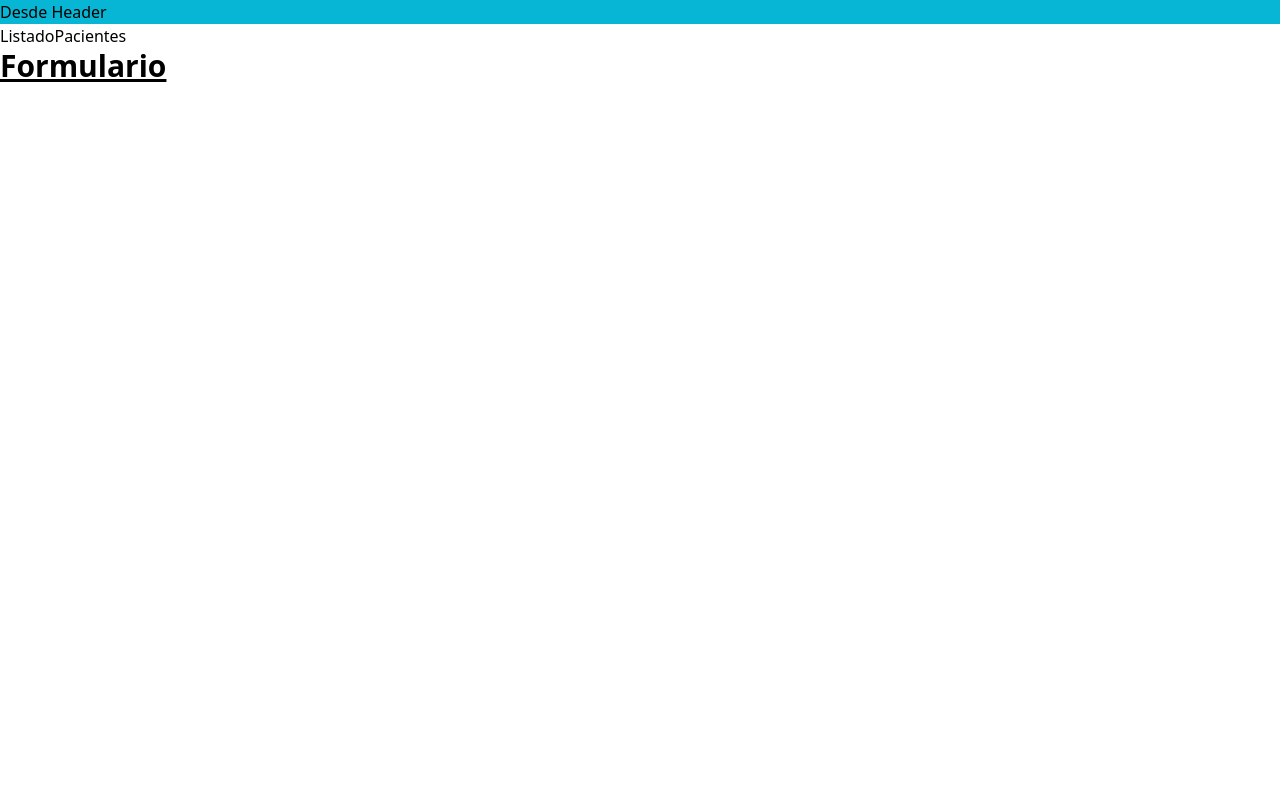
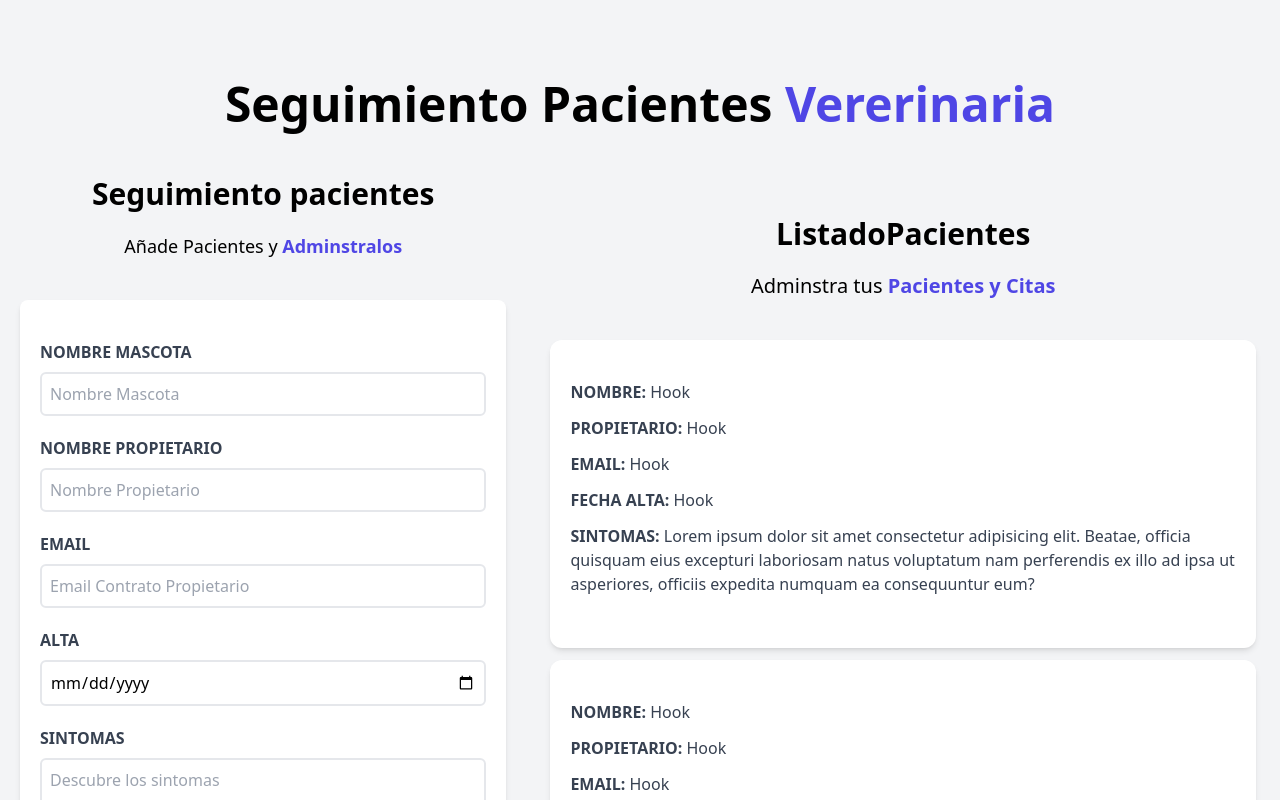
Before and after one commit to HeinzNaumann/Patient-Manager, a React (Vite) app: page / in a window 1280 px wide. Shown: the top 800 px of the page. Built offline with nearby package versions, Linux system fonts and the light colour scheme.

Commit message:
Add of input and error message

```diff
--- a/index.html
+++ b/index.html
@@ -6,7 +6,7 @@
     <meta name="viewport" content="width=device-width, initial-scale=1.0" />
     <title>Patient Manager</title>
   </head>
-  <body>
+  <body class="bg-gray-100 h-screen">
     <div id="root"></div>
     <script type="module" src="/src/main.jsx"></script>
   </body>
--- a/src/App.jsx
+++ b/src/App.jsx
@@ -1,15 +1,17 @@
-import Formulario from "./components/Formulario"
-import Header from "./components/Header"
-import ListadoPacientes from "./components/ListadoPacientes"
+import Formulario from "./components/Formulario";
+import Header from "./components/Header";
+import ListadoPacientes from "./components/ListadoPacientes";
 
 function App() {
   return (
-    <>
+    <div className="container mx-auto mt-20">
       <Header />
-      <ListadoPacientes/>
-      <Formulario/>
-    </>
-  )
+      <div className="mt-12 md:flex">
+        <Formulario />
+        <ListadoPacientes />
+      </div>
+    </div>
+  );
 }
 
-export default App
+export default App;
--- a/src/components/Formulario.jsx
+++ b/src/components/Formulario.jsx
@@ -1,8 +1,135 @@
+import { useState, useEffect } from "react";
 
 const Formulario = () => {
+  const [nombre, setNombre] = useState("");
+  const [propietario, setPropietario] = useState("");
+  const [email, setEmail] = useState("");
+  const [fecha, setFecha] = useState("");
+  const [sintomas, setSintomas] = useState("");
+
+  const [error, setError] = useState("");
+
+  const handleSubmit = (e) => {
+    e.preventDefault();
+
+    if ([nombre, propietario, email, fecha, sintomas].includes("")) {
+      console.log("Hay algun campo vacio");
+      setError(true);
+    } else {
+      console.log("Todos llenos");
+      setError(false);
+    }
+
+    console.log("Enviando formulario");
+  };
+
+  console.log(nombre);
+
   return (
-    <h1 className="text-3xl font-bold underline ">Formulario</h1>
-  )
-}
+    <div className="md:w-1/2 lg:w-2/5 mx-5">
+      <h2 className=" font-black text-center text-3xl">
+        Seguimiento pacientes
+      </h2>
+      <p className="text-lg mt-5 text-center mb-10">
+        Añade Pacientes y {""}
+        <span className="text-indigo-600 font-bold">Adminstralos</span>
+      </p>
+      <form
+        onSubmit={handleSubmit}
+        className="bg-white shadow-md rounded-lg py-10 px-5 mb-10"
+      >
+        {error && (
+          <div className="bg-red-800 text-white text-center p-3 uppercase font-bold mb-3 rounded">
+            <p>Todos los campos son obligatorios</p>
+          </div>
+        )}
+        <div className="mb-5">
+          <label
+            className="block text-gray-700 uppercase font-bold"
+            htmlFor="mascota"
+          >
+            Nombre Mascota
+          </label>
+          <input
+            id="mascota"
+            type="text"
+            placeholder="Nombre Mascota"
+            className="border-2 mt-2 p-2 placeholder-gray-400 rounded-md w-full"
+            value={nombre}
+            onChange={(e) => setNombre(e.target.value)}
+          />
+        </div>
+        <div className="mb-5">
+          <label
+            className="block text-gray-700 uppercase font-bold"
+            htmlFor="propietario"
+          >
+            Nombre Propietario
+          </label>
+          <input
+            id="propietario"
+            type="text"
+            placeholder="Nombre Propietario"
+            className="border-2 mt-2 p-2 placeholder-gray-400 rounded-md w-full"
+            value={propietario}
+            onChange={(e) => setPropietario(e.target.value)}
+          />
+        </div>
+        <div className="mb-5">
+          <label
+            className="block text-gray-700 uppercase font-bold w-full"
+            htmlFor="email"
+          >
+            Email
+          </label>
+          <input
+            id="email"
+            type="email"
+            placeholder="Email Contrato Propietario"
+            className="border-2 mt-2 p-2 placeholder-gray-400 w-full rounded-md"
+            value={email}
+            onChange={(e) => setEmail(e.target.value)}
+          />
+        </div>
+        <div className="mb-5">
+          <label
+            className="block text-gray-700 uppercase font-bold"
+            htmlFor="alta"
+          >
+            Alta
+          </label>
+          <input
+            id="alta"
+            type="date"
+            className="border-2 mt-2 p-2 placeholder-gray-400 w-full rounded-md"
+            value={fecha}
+            onChange={(e) => setFecha(e.target.value)}
+          />
+        </div>
+        <div className="mb-5">
+          <label
+            className="block text-gray-700 uppercase font-bold w-full"
+            htmlFor="sintomas"
+          >
+            Sintomas
+          </label>
+          <textarea
+            id="sintomas"
+            type="date"
+            className="border-2 mt-2 p-2 placeholder-gray-400 w-full rounded-md"
+            placeholder="Descubre los sintomas"
+            value={sintomas}
+            onChange={(e) => setSintomas(e.target.value)}
+          />
+        </div>
+        <input
+          type="submit"
+          className="hover:bg-indigo-700 transition-all cursor-pointer bg-indigo-600 w-full p-3 text-white font-bold uppercase"
+          value="AGREGAR PACIENTE"
+        />
+      </form>
+    </div>
+  );
+};
 
-export default Formulario
+export default Formulario;
--- a/src/components/Header.jsx
+++ b/src/components/Header.jsx
@@ -1,14 +1,12 @@
 function Header() {
-
-
-    return (
-        <>
-        <h1 className="bg-cyan-500 ">Desde Header</h1>
-        <p ></p>
-
-
-     </>
-    )
+  return (
+    <>
+      <h1 className="font-black text-5xl text-center md:w-2/3 mx-auto">
+        Seguimiento Pacientes {""}
+        <span className="text-indigo-600 ">Vererinaria</span>
+      </h1>
+    </>
+  );
 }
 
 export default Header;
--- a/src/components/ListadoPacientes.jsx
+++ b/src/components/ListadoPacientes.jsx
@@ -1,10 +1,21 @@
+import { Paciente } from "./Paciente";
 
 const ListadoPacientes = () => {
   return (
-    <>
-        <h2 className=""> ListadoPacientes</h2>
-    </>
-  )
-}
+    <div className="mx-3 my-10 md:w-1/2 lg:w-3/5 md:h-screen md:overflow-y-scroll">
+      <h2 className="text-center font-black text-3xl"> ListadoPacientes</h2>
+      <p className="text-xl mt-5 mb-10 text-center">
+        Adminstra tus {""}
+        <span className="text-indigo-600 font-bold">Pacientes y Citas</span>
+      </p>
+      <Paciente />
+      <Paciente />
+      <Paciente />
+      <Paciente />
+      <Paciente />
+      <Paciente />
+    </div>
+  );
+};
 
-export default ListadoPacientes
+export default ListadoPacientes;
--- /dev/null
+++ b/src/components/Paciente.jsx
@@ -0,0 +1,31 @@
+export const Paciente = () => {
+  return (
+    <div className="m-3 bg-white shadow-md px-5 py-10 rounded-xl">
+      <p className="font-bold mb-3 text-gray-700 uppercase">
+        Nombre: {""}
+        <span className="font-normal normal-case">Hook</span>
+      </p>
+      <p className="font-bold mb-3 text-gray-700 uppercase">
+        Propietario: {""}
+        <span className="font-normal normal-case">Hook</span>
+      </p>
+      <p className="font-bold mb-3 text-gray-700 uppercase">
+        Email: {""}
+        <span className="font-normal normal-case">Hook</span>
+      </p>
+      <p className="font-bold mb-3 text-gray-700 uppercase">
+        Fecha Alta: {""}
+        <span className="font-normal normal-case">Hook</span>
+      </p>
+      <p className="font-bold mb-3 text-gray-700 uppercase">
+        Sintomas: {""}
+        <span className="font-normal normal-case">
+          Lorem ipsum dolor sit amet consectetur adipisicing elit. Beatae,
+          officia quisquam eius excepturi laboriosam natus voluptatum nam
+          perferendis ex illo ad ipsa ut asperiores, officiis expedita numquam
+          ea consequuntur eum?
+        </span>
+      </p>
+    </div>
+  );
+};
```
